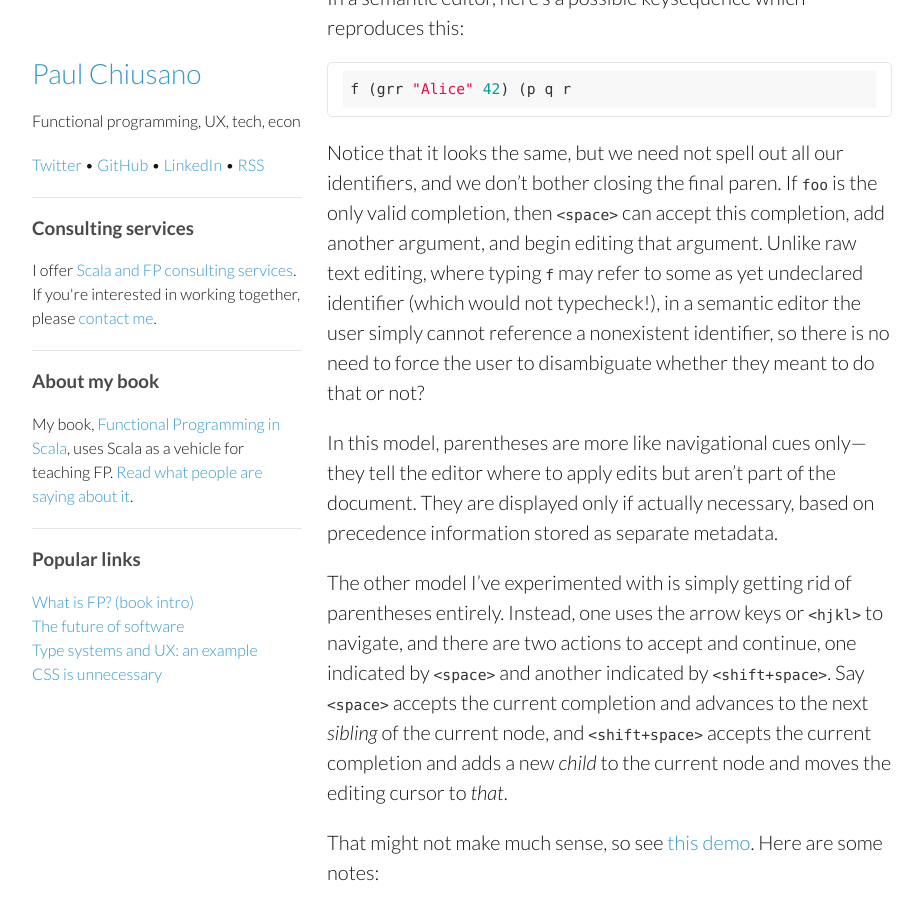
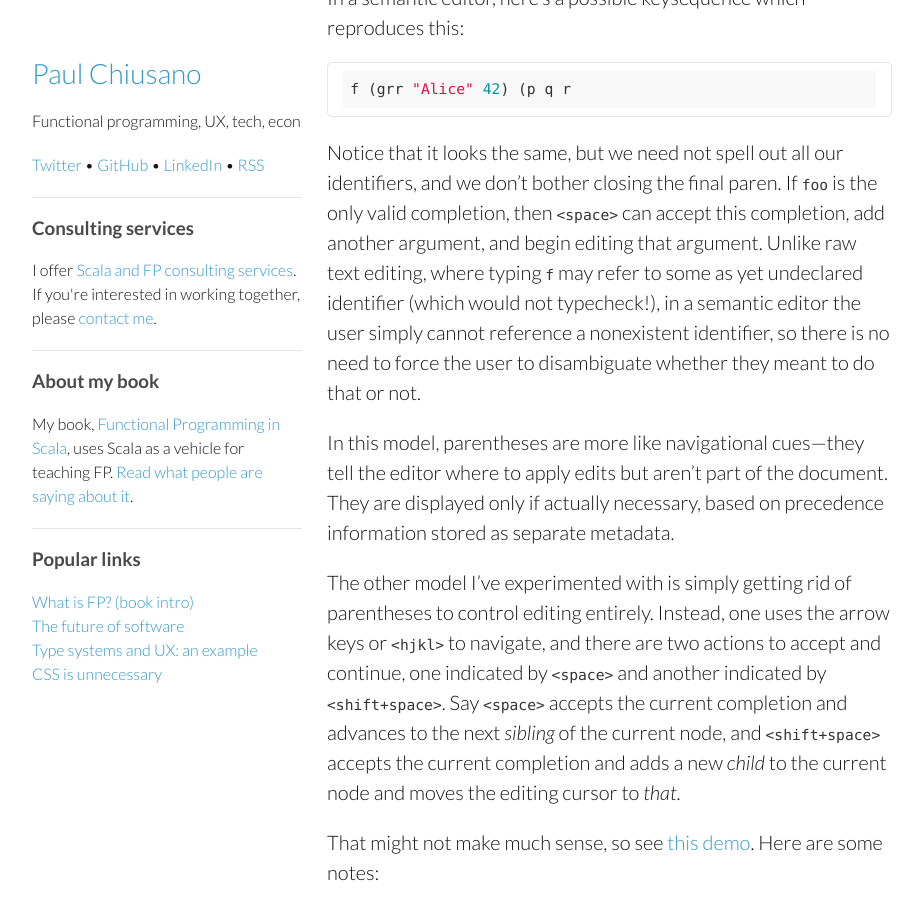
Before and after one commit to pchiusano/pchiusano.github.io, a Jekyll site: the page built from _posts/2015-02-06-unison-update1.markdown, in a window 1280 px wide and 900 px high, scrolled down 3074 px. Shown: the whole window, without its empty margins (178-1101 px from the left). Built offline with Jekyll 4.4.1, drawn with Linux system fonts in a browser that asks for light colours; comment, search, counter and statistics services are not loaded.

Commit message:
Update 2015-02-06-unison-update1.markdown

```diff
--- a/_posts/2015-02-06-unison-update1.markdown
+++ b/_posts/2015-02-06-unison-update1.markdown
@@ -39,11 +39,11 @@ In a semantic editor, here's a possible keysequence which reproduces this:
 
     f (grr "Alice" 42) (p q r
 
-Notice that it looks the same, but we need not spell out all our identifiers, and we don't bother closing the final paren. If `foo` is the only valid completion, then `<space>` can accept this completion, add another argument, and begin editing that argument. Unlike raw text editing, where typing `f` may refer to some as yet undeclared identifier (which would not typecheck!), in a semantic editor the user simply cannot reference a nonexistent identifier, so there is no need to force the user to disambiguate whether they meant to do that or not?
+Notice that it looks the same, but we need not spell out all our identifiers, and we don't bother closing the final paren. If `foo` is the only valid completion, then `<space>` can accept this completion, add another argument, and begin editing that argument. Unlike raw text editing, where typing `f` may refer to some as yet undeclared identifier (which would not typecheck!), in a semantic editor the user simply cannot reference a nonexistent identifier, so there is no need to force the user to disambiguate whether they meant to do that or not.
 
-In this model, parentheses are more like navigational cues only---they tell the editor where to apply edits but aren't part of the document. They are displayed only if actually necessary, based on precedence information stored as separate metadata.
+In this model, parentheses are more like navigational cues---they tell the editor where to apply edits but aren't part of the document. They are displayed only if actually necessary, based on precedence information stored as separate metadata.
 
-The other model I've experimented with is simply getting rid of parentheses entirely. Instead, one uses the arrow keys or `<hjkl>` to navigate, and there are two actions to accept and continue, one indicated by `<space>` and another indicated by `<shift+space>`. Say `<space>` accepts the current completion and advances to the next _sibling_ of the current node, and `<shift+space>` accepts the current completion and adds a new _child_ to the current node and moves the editing cursor to _that_.
+The other model I've experimented with is simply getting rid of parentheses to control editing entirely. Instead, one uses the arrow keys or `<hjkl>` to navigate, and there are two actions to accept and continue, one indicated by `<space>` and another indicated by `<shift+space>`. Say `<space>` accepts the current completion and advances to the next _sibling_ of the current node, and `<shift+space>` accepts the current completion and adds a new _child_ to the current node and moves the editing cursor to _that_.
 
 That might not make much sense, so see [this demo][DEMO]. Here are some notes:
 
```
